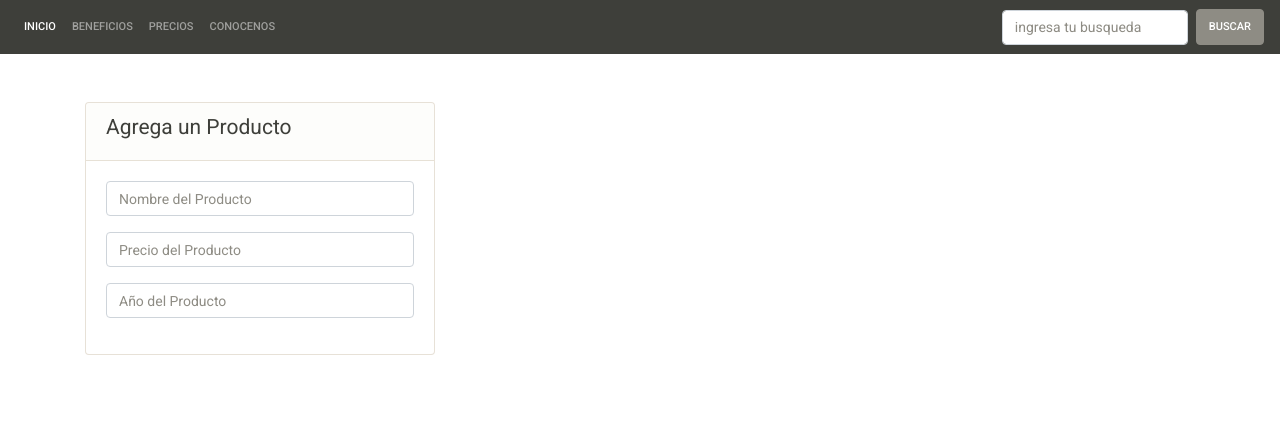
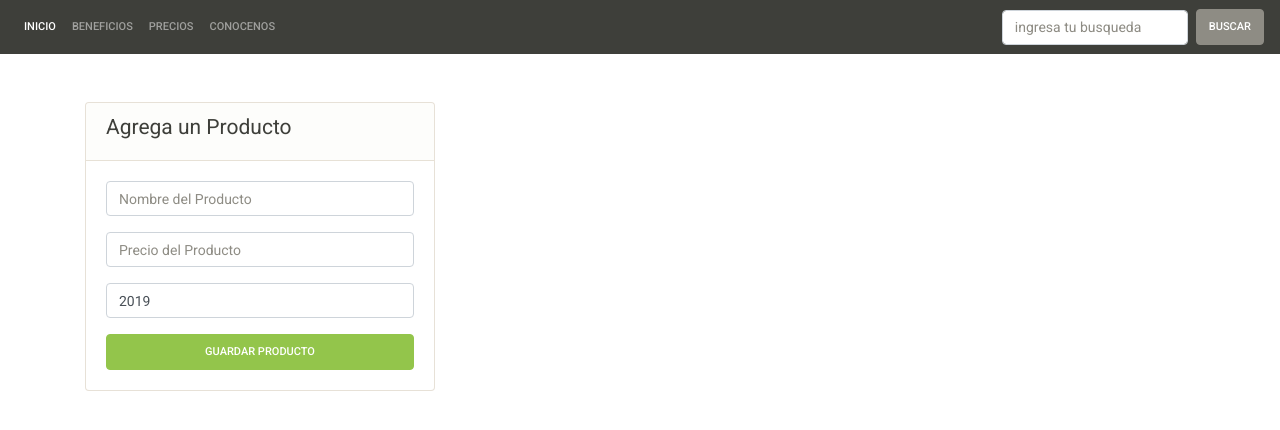
Before and after one commit to IscArthur/test-app-products, a plain HTML site: page index.html in a window 1280 px wide. Drawn offline with Linux system fonts and the light colour scheme.

Commit message:
Ajuste de Formulario
Se actualizo el formulario para que iniciara con el año en curso y en el precio del producto este aceptara decimales

```diff
--- a/index.html
+++ b/index.html
@@ -75,6 +75,7 @@
                                     id="price-product"
                                     placeholder="Precio del Producto"
                                     class="form-control"
+                                    step="0.01"
                                 />
                             </div>
                             <div class="form-group">
@@ -83,13 +84,23 @@
                                     id="year-product"
                                     placeholder="Año del Producto"
                                     class="form-control"
+                                    min="1900"
+                                    max="2099"
+                                    step="1"
+                                    value="2019"
                                 />
                             </div>
+                            <input
+                                type="submit"
+                                value="Guardar Producto"
+                                class="btn btn-success btn-block"
+                            />
                         </form>
                     </div>
                 </div>
-                <div class="col-md-8"></div>
+                <div id="product-list" class="col-md-8"></div>
             </div>
         </div>
+        <script src="js/app.js"></script>
     </body>
 </html>
```
Also changed, not shown: js/app.js (added).
